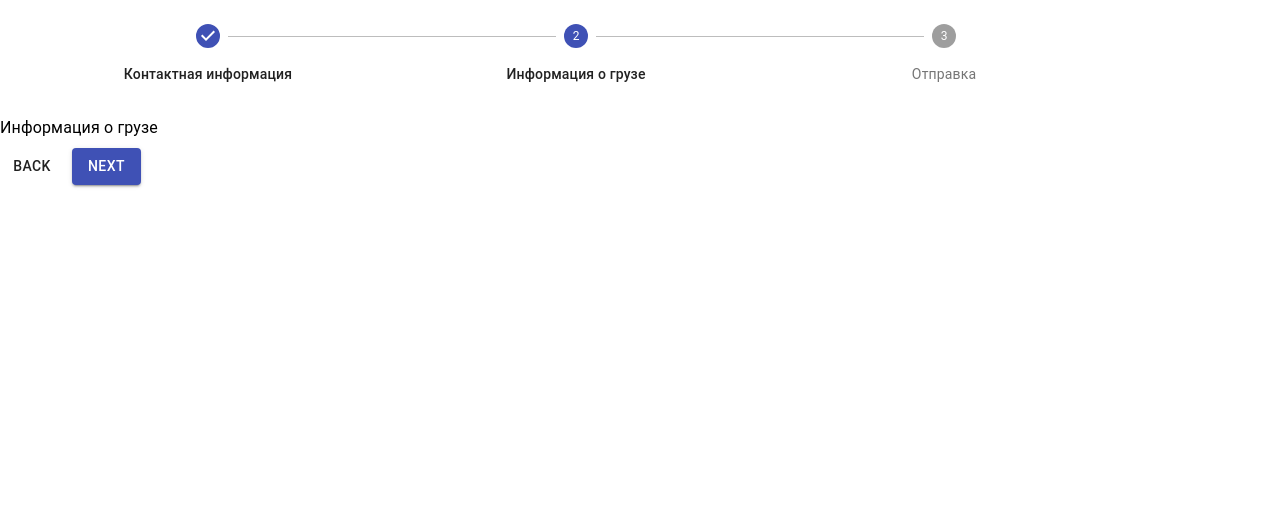
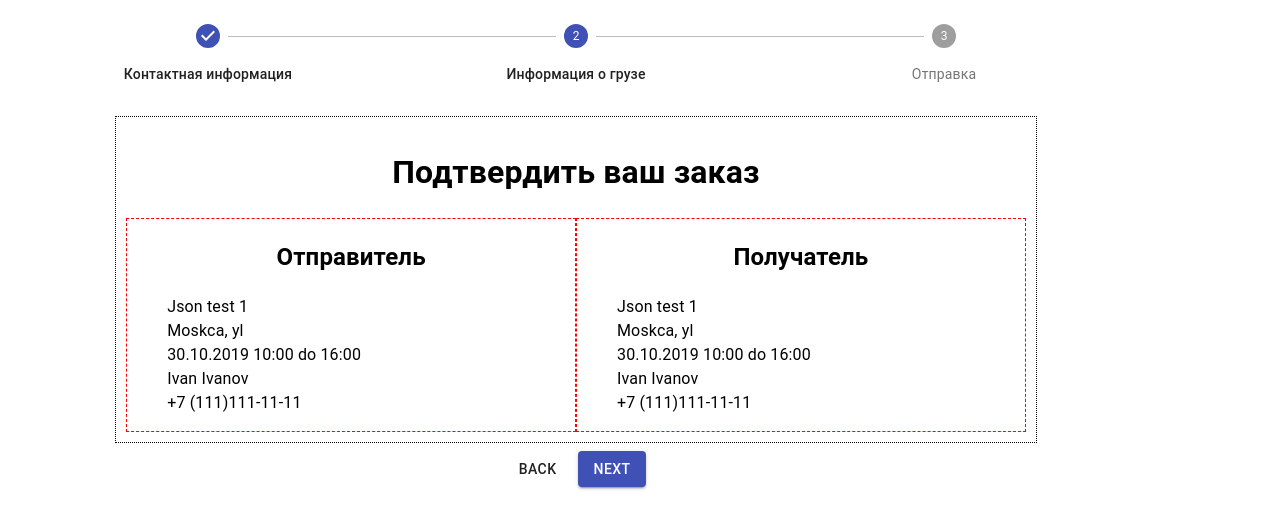
Before and after one commit to harut0111/typescript-react, a React (Create React App) app: page / in a window 1280 px wide. Both pictures are taken after a click on the button "NEXT". Shown: the top 528 px of the page. Built offline with nearby package versions, Linux system fonts and the light colour scheme; the HTML template or start-up script is replaced by a standard one.

Commit message:
minor changes and bug fixed

```diff
--- /dev/null
+++ b/src/components/CargoInfo.tsx
@@ -0,0 +1,41 @@
+import * as React from 'react';
+import './style/cargoInfo.css';
+
+export default function CargoInfo() {
+    return (
+        <div className='cargoInfo'>
+            <div className='header'>
+                <h1>Подтвердить ваш заказ</h1>
+            </div>
+            <div className='mainContent'>
+                <div className='mainContent-info'>
+                    <div className='sender'>
+                        <div className='title'>
+                            <h2>Отправитель</h2>
+                        </div>
+                        <ul>
+                           <li>Json test 1</li>
+                           <li>Moskca, yl</li>
+                           <li>30.10.2019 10:00 do 16:00</li>
+                           <li>Ivan Ivanov</li>
+                           <li>+7 (111)111-11-11</li>
+                        </ul>
+                    </div>
+                    <div className='receiver'>
+                        <div className='title'>
+                            <h2>Получатель</h2>
+                        </div>
+                        <ul>
+                           <li>Json test 1</li>
+                           <li>Moskca, yl</li>
+                           <li>30.10.2019 10:00 do 16:00</li>
+                           <li>Ivan Ivanov</li>
+                           <li>+7 (111)111-11-11</li>
+                        </ul>
+                    </div>
+                </div>
+            </div>
+
+        </div>
+    )
+}
--- a/src/components/ContactInfo.tsx
+++ b/src/components/ContactInfo.tsx
@@ -23,7 +23,7 @@ const ContactInfo = () => {
 
     return (
         <div className='contactInfo'>
-            <div className='send'>
+            <div className='sender'>
                 <h1>Отправитель</h1>
                 <FormControl className='formControl'>
                     {/* <InputLabel htmlFor="my-input">Email address</InputLabel>
@@ -59,7 +59,7 @@ const ContactInfo = () => {
                 </div>
             </div>
 
-            <div className='receive'>
+            <div className='receiver'>
                 <h1>Получатель</h1>
                 <FormControl className='formControl'>
                     <TextField
--- a/src/components/Steper/index.tsx
+++ b/src/components/Steper/index.tsx
@@ -5,6 +5,7 @@ import Stepper from '@material-ui/core/Stepper';
 import { createStyles, makeStyles, Theme } from '@material-ui/core/styles';
 import Typography from '@material-ui/core/Typography';
 import * as React from 'react';
+import CargoInfo from '../CargoInfo';
 import ContactInfo from '../ContactInfo';
 import '../style/steper.css';
 
@@ -33,7 +34,7 @@ function getStepContent(stepIndex: number){
         case 0:
             return <ContactInfo />
         case 1:
-            return 'Информация о грузе';
+            return <CargoInfo />;
         case 2:
             return 'Отправка';
         default:
@@ -76,7 +77,7 @@ export default function HorizontalLabelPositionBelowStepper() {
                             <Button onClick={handleReset}>Reset</Button>
                         </div>
                     ) : (
-                        <div>
+                        <div className='stperButtons'>
                             <Typography className={classes.instructions}>{getStepContent(activeStep)}</Typography>
                             <div>
                                 <Button
--- /dev/null
+++ b/src/components/style/cargoInfo.css
@@ -0,0 +1,25 @@
+.cargoInfo {
+    border: 1px dotted black;
+    display: flex;
+    padding: 10px;
+    flex-direction: column;
+    width: 80%;
+    margin: 0 auto;
+}
+
+.mainContent-info {
+    display: flex;
+    justify-content: space-between;
+}
+
+.mainContent-info .sender ul {
+    text-align: left;
+}
+
+.mainContent-info .receiver ul {
+    text-align: left;
+}
+
+.mainContent-info ul {
+    list-style-type: none;
+}
--- a/src/components/style/contactInfo.css
+++ b/src/components/style/contactInfo.css
@@ -7,7 +7,7 @@
     margin: 0 auto;
 }
 
-.send, .receive {
+.sender, .receiver {
     border: 1px dashed red;
     width: 600px;
     text-align: center;
--- a/src/components/style/steper.css
+++ b/src/components/style/steper.css
@@ -1,3 +1,7 @@
 .main {
     display: flex;
 }
+
+.stperButtons {
+    text-align: center;
+}
```
